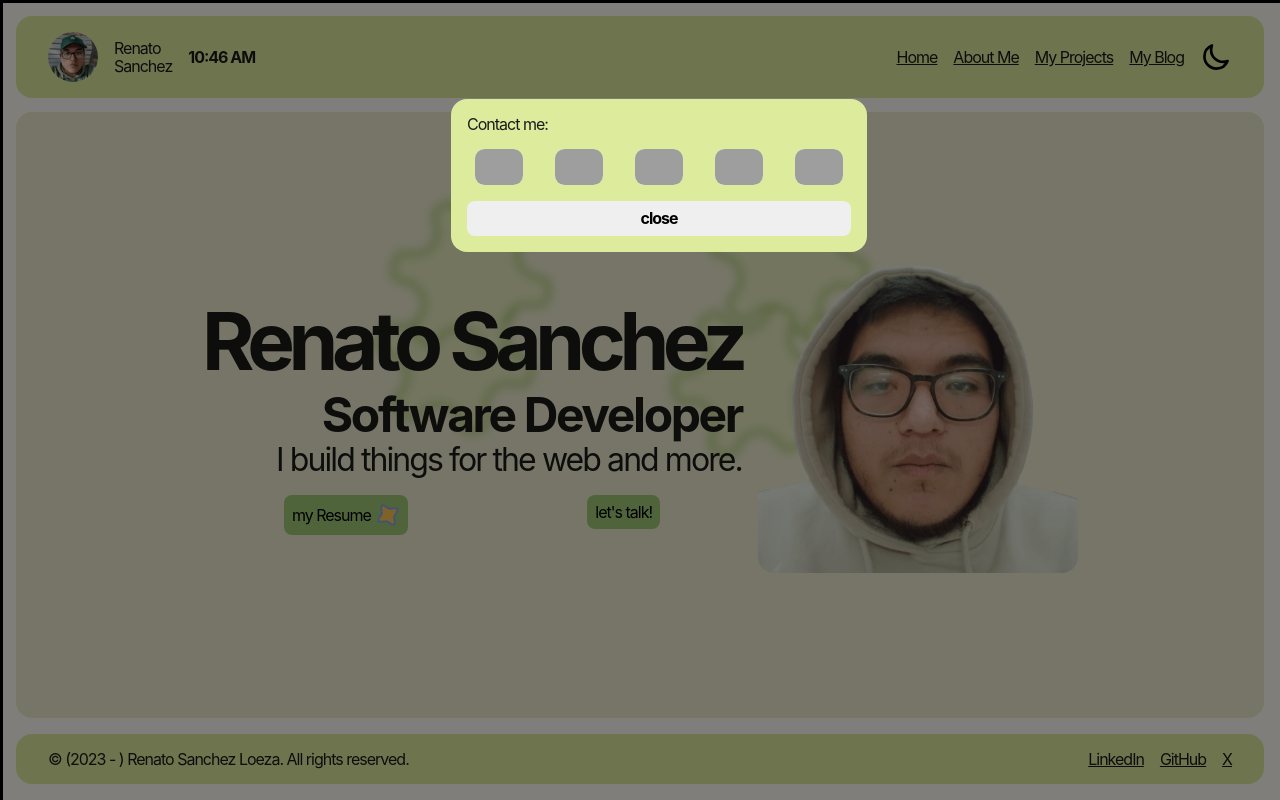
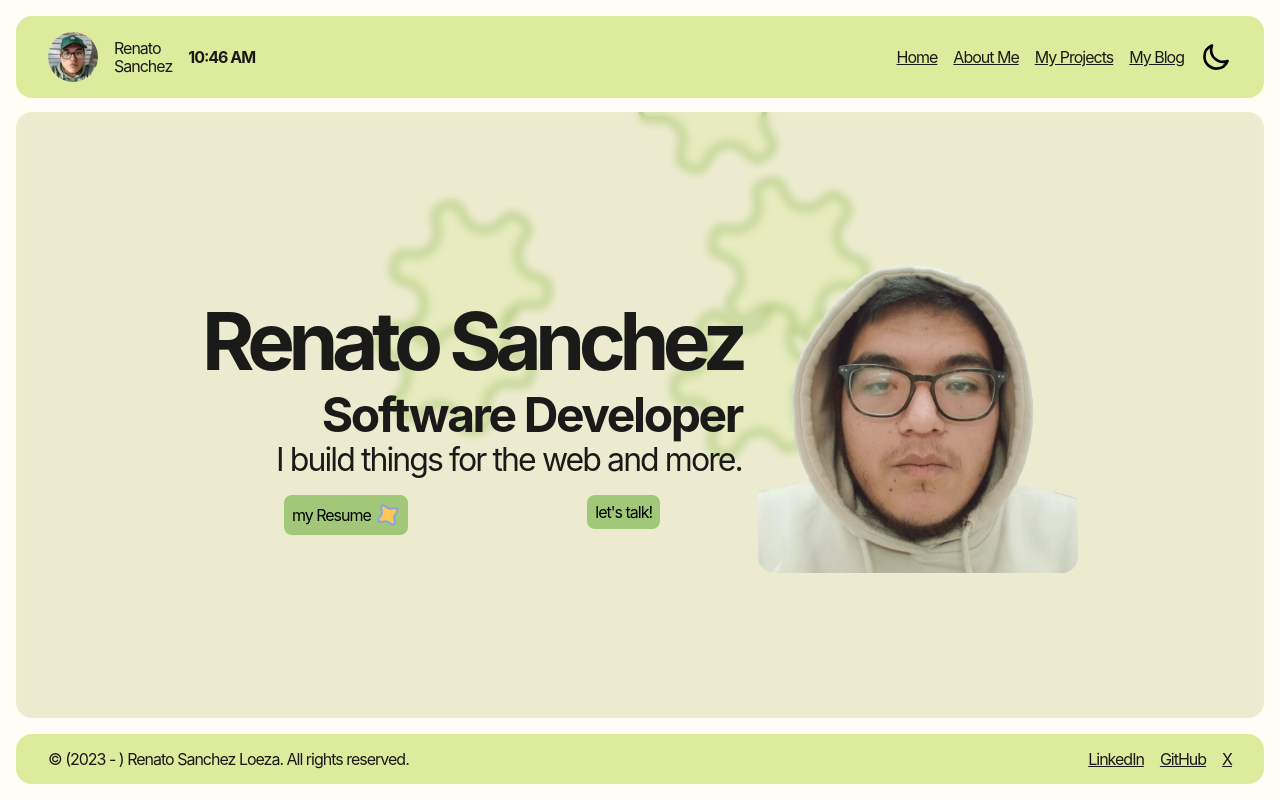
Before and after one commit to renatosanz/my-portfolio, a React (Vite) app: page / in a window 1280 px wide. Built offline with nearby package versions, Linux system fonts and the light colour scheme; grey boxes are pictures that could not be loaded; a web font is replaced by a local one.

Commit message:
set socials modal close by default

```diff
--- a/src/Hero/Hero.tsx
+++ b/src/Hero/Hero.tsx
@@ -13,7 +13,7 @@ interface HeroProps {
 }
 
 export default function Hero({ colorScheme }: HeroProps) {
-  const [modalOpen, setModalOpen] = useState<boolean>(true);
+  const [modalOpen, setModalOpen] = useState<boolean>(false);
 
   const genRandomPosition = () => {
     var offsetWidth = window.innerWidth * 0.5;
```
